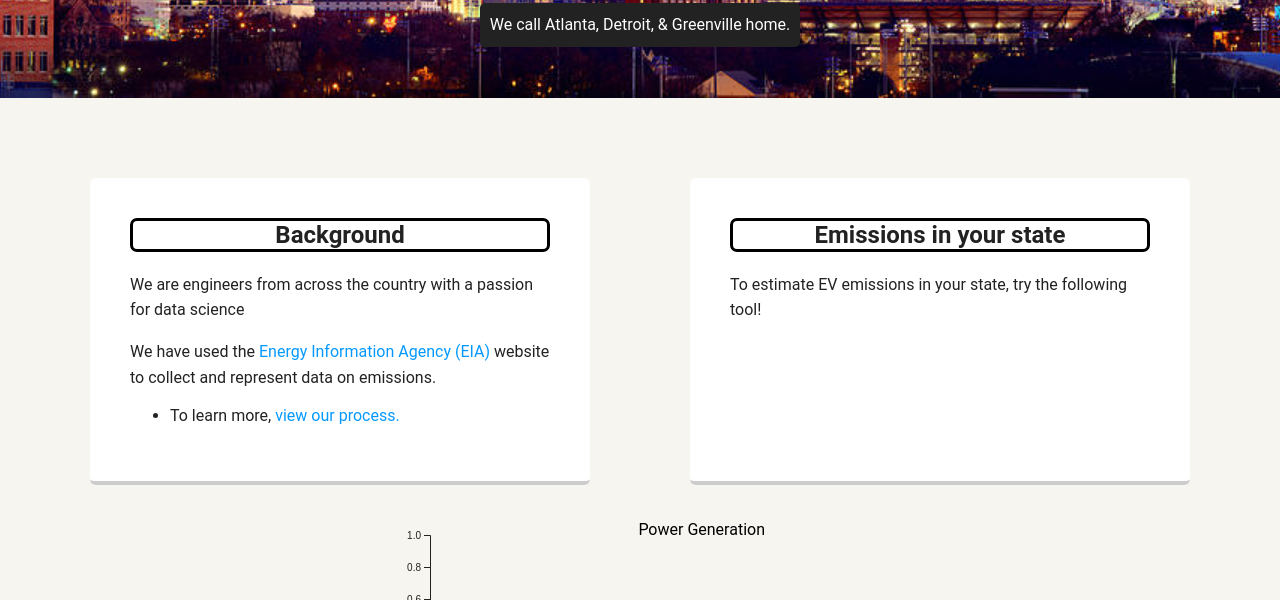
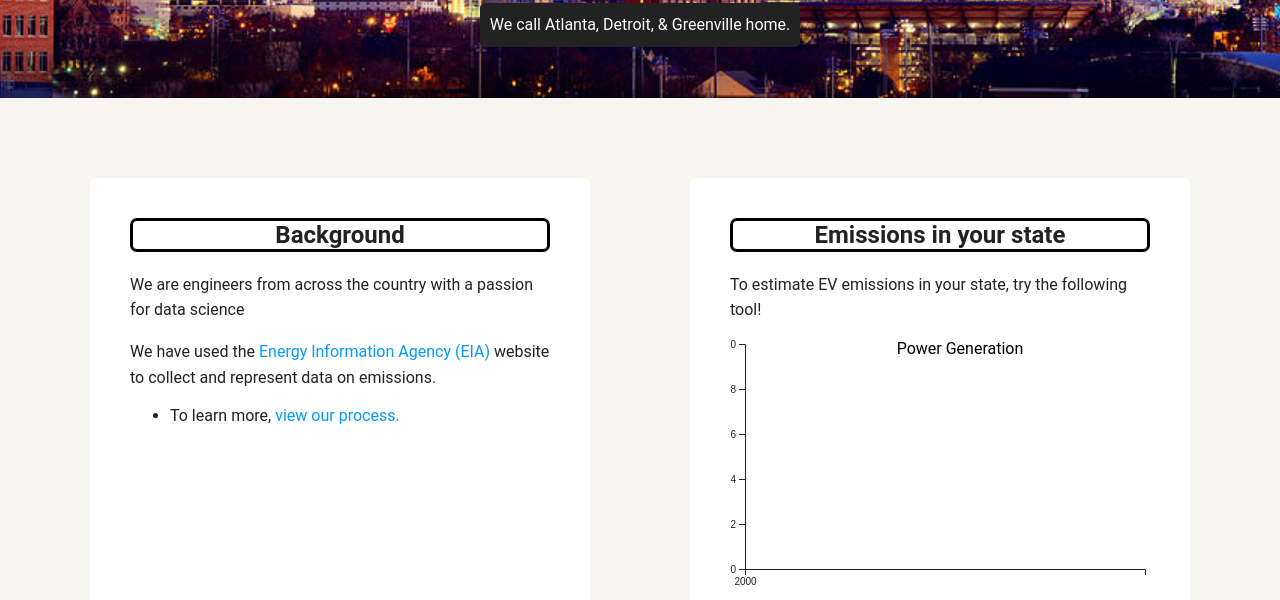
Before and after one commit to Jolly-Giant/jolly-giant.github.io, a plain HTML site: page index.html in a window 1280 px wide. Shown: the part 352-952 px from the top of the page. Drawn offline with Linux system fonts and the light colour scheme; no server answers.

Commit message:
Move plot into the card

```diff
--- a/index.html
+++ b/index.html
@@ -41,6 +41,7 @@
     <div class="card">
         <h2 class="card-title">Emissions in your state</h2>
         <p>To estimate EV emissions in your state, try the following tool!</p>
+        <div id="plot-loc"></div>
         <script src="script.js"></script>
     </div>
 
--- a/script.js
+++ b/script.js
@@ -1,6 +1,6 @@
 // Define plot boundaries
-var margin = {top: 20, right: 20, bottom: 70, left: 90},
-    width = 600 - margin.left - margin.right,
+var margin = {top: 5, right: 5, bottom: 20, left: 15},
+    width = 420 - margin.left - margin.right,
     height = 250 - margin.top - margin.bottom;
 
 // Define plot scale outputs
@@ -8,7 +8,7 @@ var xScale = d3.scaleTime().range([0, width]),
     yScale = d3.scaleLinear().range([height, 0]);
 
 // Create plot body
-var svg = d3.select('body').append('svg')
+var svg = d3.select('#plot-loc').append('svg')
             .attr('width', width + margin.left + margin.right)
             .attr('height', height + margin.top + margin.bottom)
             .append('g')
@@ -56,15 +56,18 @@ pullData('ELEC.GEN.NG-GA-99.M');
 
 // Y-axis
 svg.append('g')
-   .call(d3.axisLeft(yScale).ticks(5))
+   .call(d3.axisLeft(yScale)
+           .ticks(5))
 
 // X-axis
 svg.append('g')
    .attr("transform", "translate(0," + height + ")")
-   .call(d3.axisBottom(xScale))
+   .call(d3.axisBottom(xScale)
+           .ticks(d3.timeMonth.every(1)))
 
 svg.append('text')
    .text('Power Generation')
    .attr('class', 'title')
-   .attr("text-anchor", "end")
+   .attr("text-anchor", "middle")
    .attr('x', width/2 + margin.left)
+   .attr('y', 10)
```
